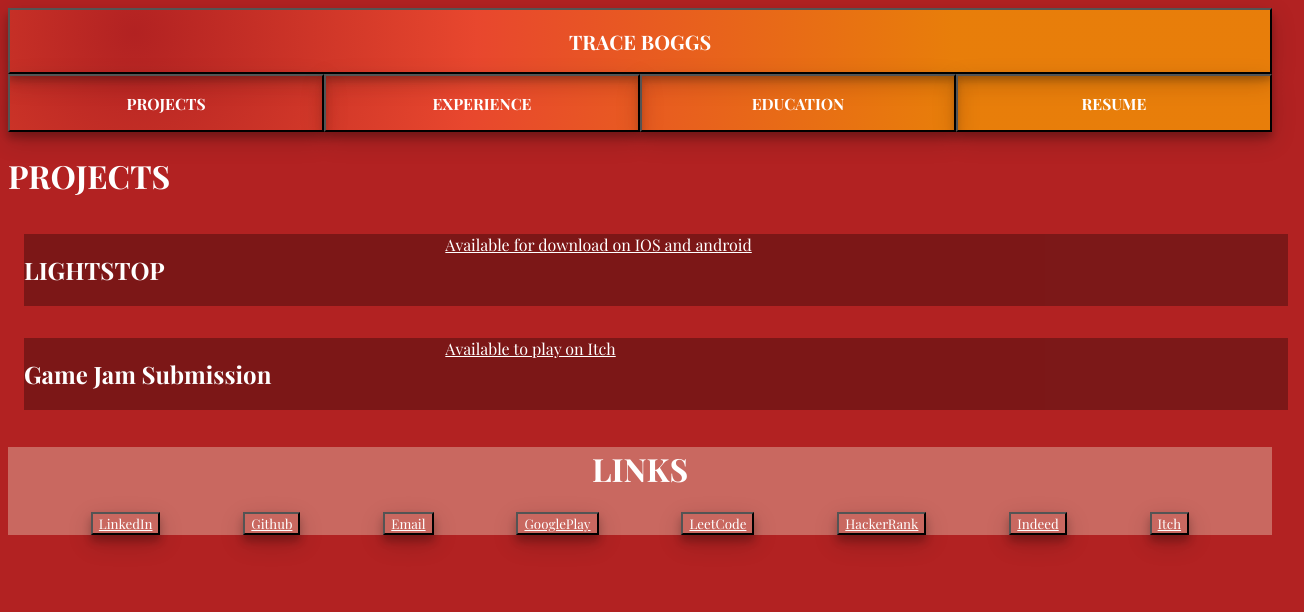
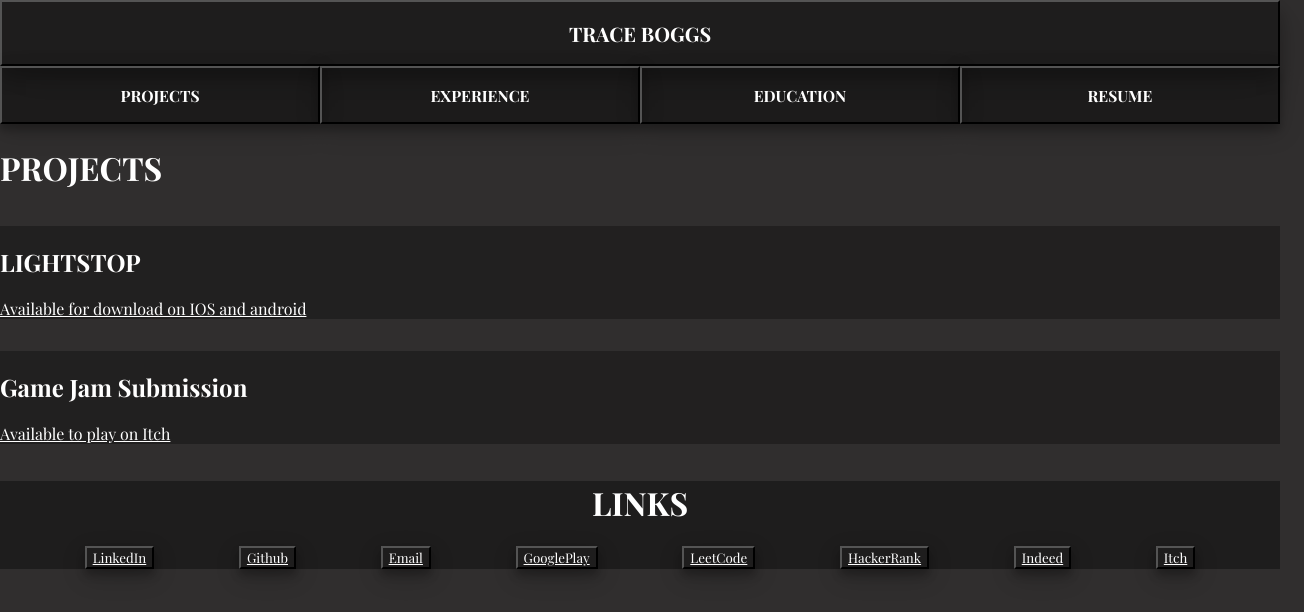
Before and after one commit to TBoggs05/TBoggs05.github.io, a plain HTML site: page portfolioSite-main/html/ProjectsPage.html in a window 1280 px wide. Shown: the whole page, 1304 px wide, since content can reach past the window. Drawn offline with nearby package versions, Linux system fonts and the light colour scheme; a web font is replaced by a local one.

Commit message:
blacked out, fixed some stuff

```diff
--- a/portfolioSite-main/css/StyleSheet.css
+++ b/portfolioSite-main/css/StyleSheet.css
@@ -9,18 +9,21 @@ html{
    -ms-overflow-style: none;  /* IE and Edge */
     scrollbar-width: none;  /* Firefox */
     overscroll-behavior: none;
+    height:100%;
 
 }
 
 html::-webkit-scrollbar{
     display:none;
 }
-body{
-    background-color:rgba(178,34,34,1);
-    background-image:url("../images/background-hexagons.jpg");
-    background-repeat:no-repeat;
-    background-size:cover;
-    background-blend-mode:lighten;
+body {
+    margin: 0;
+    height: 100%;
+    background-color:rgb(48, 46, 46);
+    -webkit-background-size: cover;
+    -moz-background-size: cover;
+    -o-background-size: cover;
+    background-size: cover;
 }
 @keyframes fadeInAnimation {
     0% {
@@ -39,7 +42,7 @@ body{
 }
 
 .gridwrapper{
-    background-image: radial-gradient( circle 817.6px at 10% 20%,  rgba(178,34,34,0.7) 0%, rgba(255,87,51,0.7) 41.9%, rgba(255,165,0,0.7) 100.2% );
+    background-color: rgba(12, 12, 12, 0.5);
     display:flex;
     justify-content: center;
     position:sticky;
@@ -94,7 +97,8 @@ animation-iteration-count: 1;
 animation-fill-mode:forwards;
 background-color:rgba(0,0,0,0.3);
 width:100%;
-margin:1rem;
+margin-bottom:1rem;
+margin-top:1rem;
 }
 .AboutMePhoto{
     grid-area: 1/1/1/1;
@@ -113,8 +117,9 @@ margin:1rem;
 }
 footer{
     text-align:center;
-    background-color:rgba(245, 245, 220, 0.329);
+   /* background-color:rgba(245, 245, 220, 0.329);*/
     margin-top:auto;
+    background-color: rgba(12, 12, 12, 0.5);
 }
 .footerFlex{
     display:flex;
--- a/portfolioSite-main/html/ProjectsPage.html
+++ b/portfolioSite-main/html/ProjectsPage.html
@@ -32,12 +32,13 @@
 <h1>PROJECTS</h1>
 <div class = "ContentDiv">
 <h2>LIGHTSTOP</h2>
-<a href = "https://sites.google.com/view/lightstop/home" target = "_blank">Available for download on IOS and android</a>
+<div style = "grid-area:2/1/2/1"><a href = "https://sites.google.com/view/lightstop/home" target = "_blank">Available for download on IOS and android</a></div>
 </div>
 <br>
 <div class = "ContentDiv">
 <h2>Game Jam Submission</h2>
-<a href = "https://tpoggs.itch.io/tails-of-two-escape" target = "_blank">Available to play on Itch</a>
+<div style = "grid-area:2/1/2/1"><a href = "https://tpoggs.itch.io/tails-of-two-escape" target = "_blank">Available to play on Itch</a></div>
+
 </div>
 <footer>
     <h1>LINKS</h1>
```
Also changed, not shown: portfolioSite-main/html/EducationPage.html (+2 -2 lines), portfolioSite-main/html/ExperiencePage.html (+5 -1 lines).
